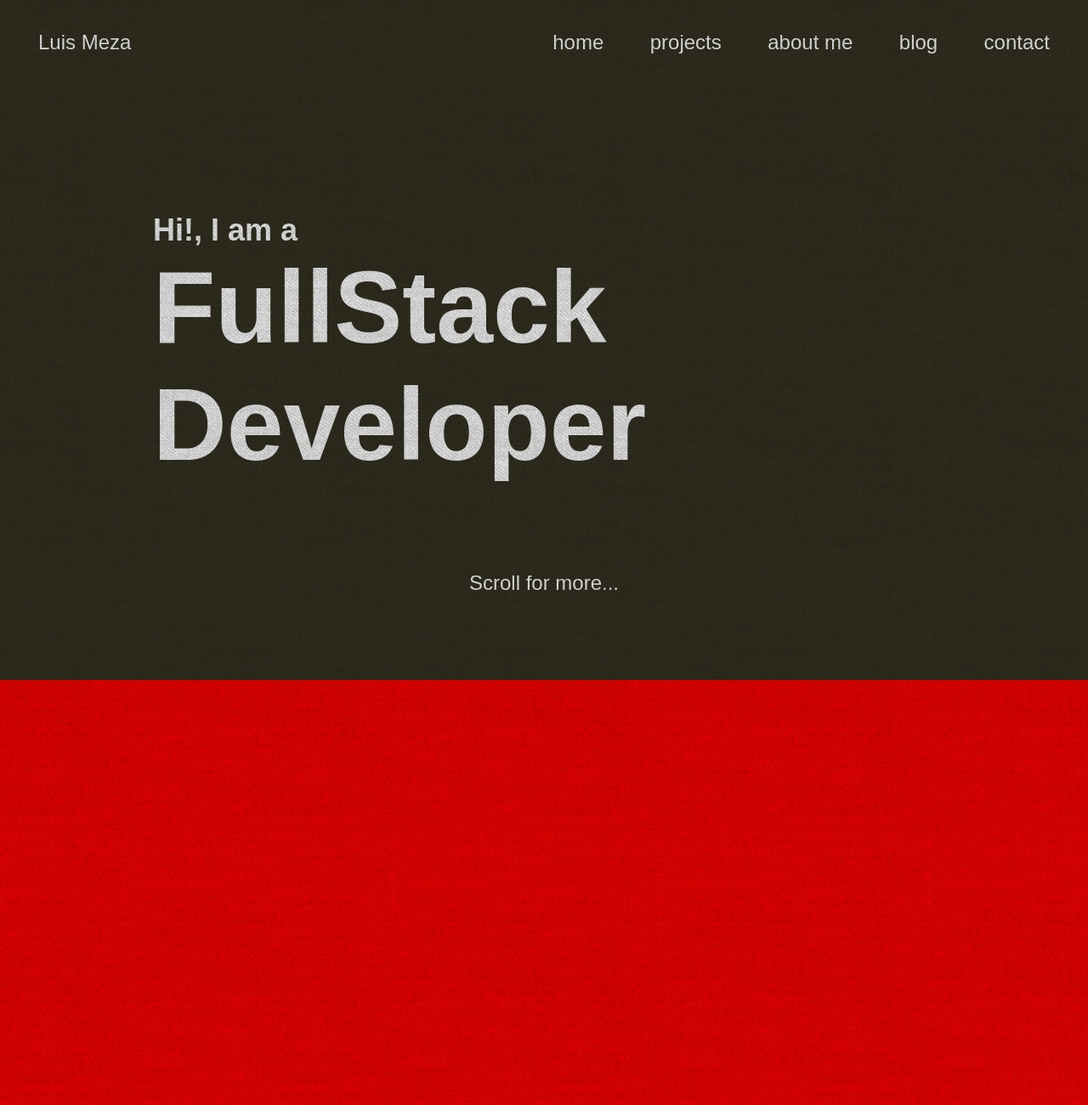
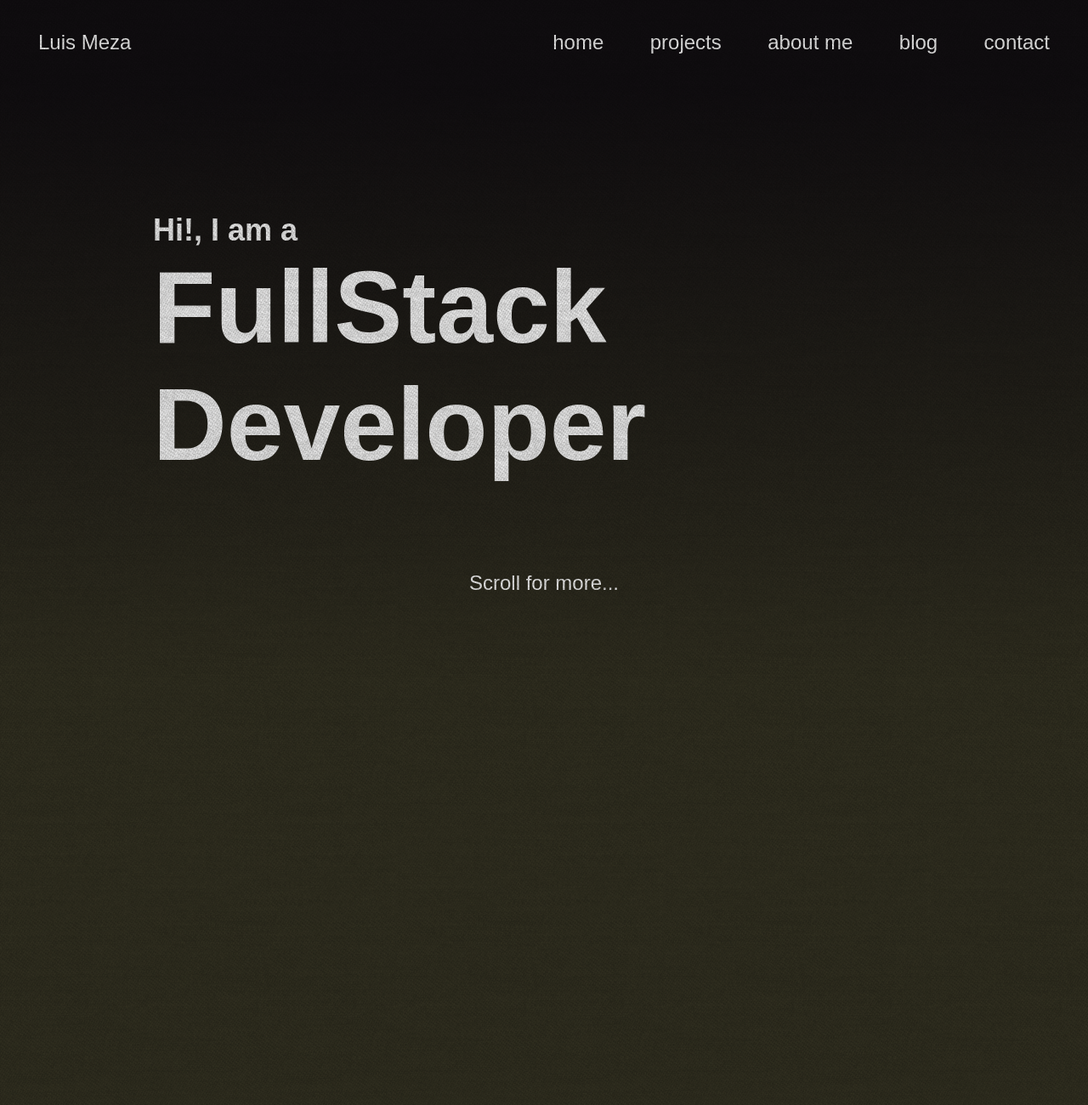
Before and after one commit to luismeza8/personal-website, a plain HTML site: page index.html in a window 1280 px wide. Shown: the top 1300 px of the page at 85% size. Drawn offline with Linux system fonts and the light colour scheme; a web font is replaced by a local one.

Commit message:
gradiants for nav and home added

```diff
--- a/index.html
+++ b/index.html
@@ -28,12 +28,11 @@
       <h1 class='fullstack'>FullStack</h1>
       <h2 class='developer'>Developer</h2>
     </div>
-
     <div class="scroll">Scroll for more...</div>
   </section>
 
+  <section class="about-me"></section>
   <section class="projects"></section>
-  <section class="about-me"></section>
   <section class="contact"></section>
 
   <div class="background"></div>
--- a/styles.css
+++ b/styles.css
@@ -5,7 +5,6 @@ body {
   position: relative;
   margin: 0;
   height: 100%;
-  background-color: #343222;
   display: flex;
   flex-direction: column;
   overflow-y: auto;
@@ -20,6 +19,7 @@ body {
   align-items: center;
   box-sizing: border-box;
   padding: 20px;
+  background-color: #110E11;
 }
 
 .home {
@@ -29,6 +29,8 @@ body {
   flex-direction: column;
   justify-content: space-between;
   padding: 150px 180px 100px 180px;
+  background: rgb(52,50,34);
+  background: linear-gradient(0deg, rgba(52,50,34,1) 0%, rgba(17,14,17,1) 100%);
 }
 
 .scroll {
@@ -41,13 +43,13 @@ body {
   font-size: 24px;
 }
 
-.projects {
+.about-me {
   height: 100vh;
   width: 100%;
-  background-color: red;
+  background-color: #343222;
 }
 
-.about-me {
+.projects {
   height: 100vh;
   width: 100%;
   background-color: blue;
```
